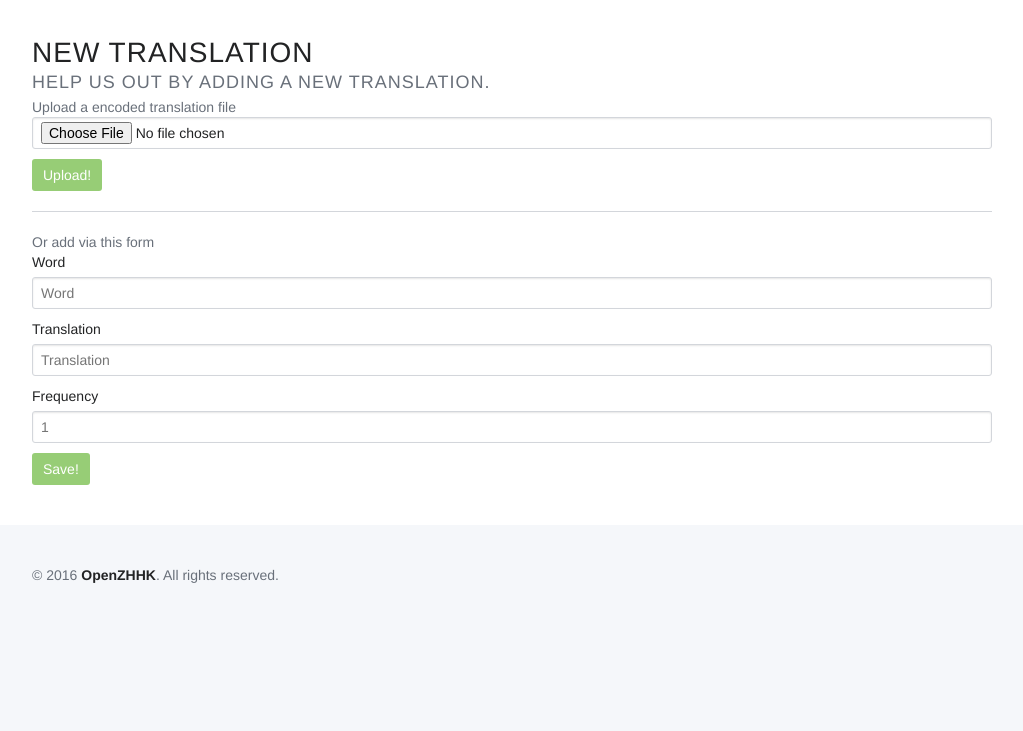
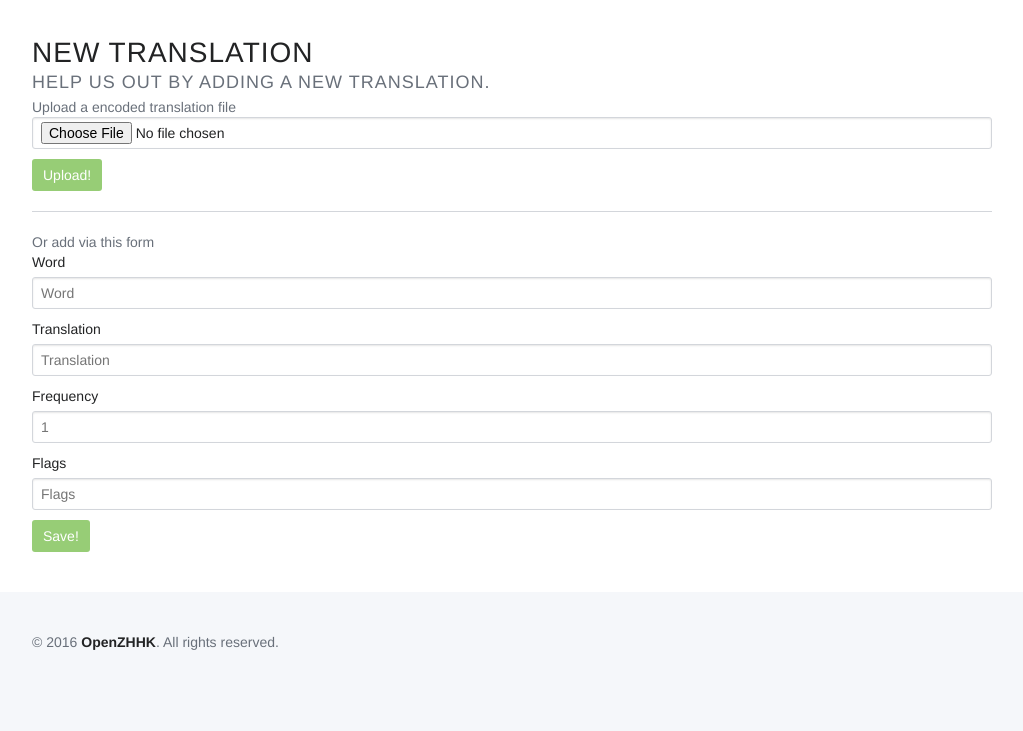
Before and after one commit to OpenZHHK/translation, a Flask app: page /new in a window 1280 px wide. Shown: the part 51-782 px from the top of the page, without its empty margins (128-1151 px from the left). Run offline with Flask 2, Linux system fonts and the light colour scheme.

Commit message:
added flags to new form

```diff
--- a/openzhhk/templates/new.html
+++ b/openzhhk/templates/new.html
@@ -47,6 +47,10 @@
 						<input class="input" required="required" name="frequency" type="number" placeholder="1">
 					</p>
 					<p class="control">
+						<label class="label">Flags</label>
+						<input class="input" name="flags" type="text" placeholder="Flags">
+					</p>
+					<p class="control">
 						<button class="button is-success">
 							Save!
 						</button>
@@ -64,7 +68,8 @@
 			var formData = {
 				'inputtext': $('input[name="inputtext"]').val(),
 				'translation': $('input[name="translation"]').val(),
-				'frequency': $('input[name="frequency"]').val()
+				'frequency': $('input[name="frequency"]').val(),
+				'flags': $('input[name="flags"]').val()
 			};
 
 			// process the form
```
Also changed, not shown: README.md.
